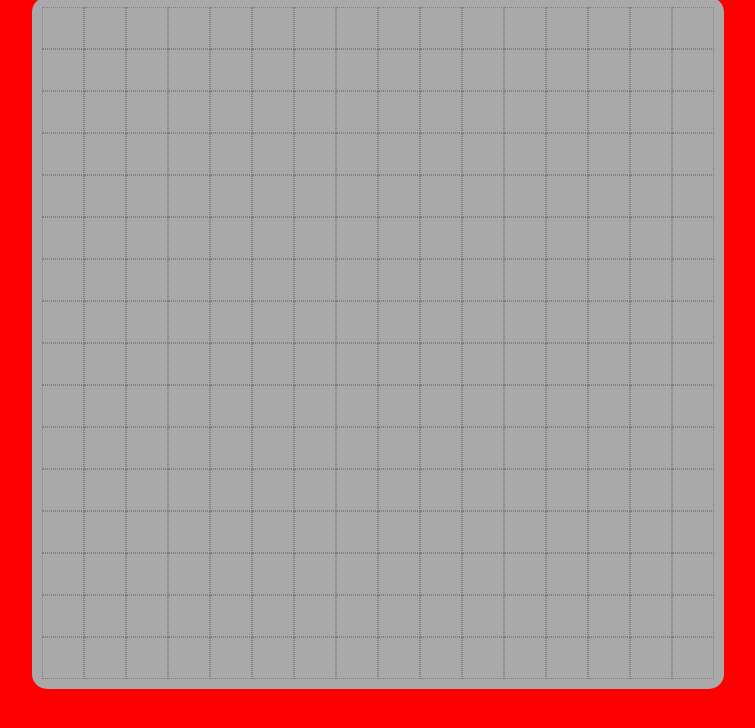
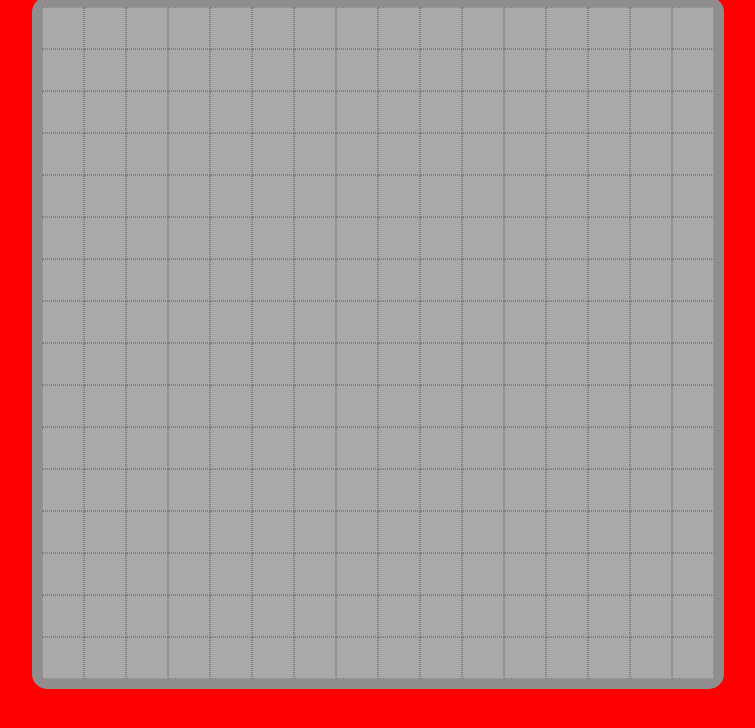
Before and after one commit to ftrbnd/odin-etch-a-sketch, a plain HTML site: page index.html in a window 1280 px wide. Shown: the part 56-784 px from the top of the page, without its empty margins (262-1017 px from the left). Drawn offline with Linux system fonts and the light colour scheme.

Commit message:
Change grid border color

```diff
--- a/style.css
+++ b/style.css
@@ -24,6 +24,6 @@ h1#title {
     display: flex;
     flex-wrap: wrap;
     justify-content: center;
-    border: 10px solid darkgray;
+    border: 10px solid rgb(143, 141, 141);
     border-radius: 15px;
 }
```
